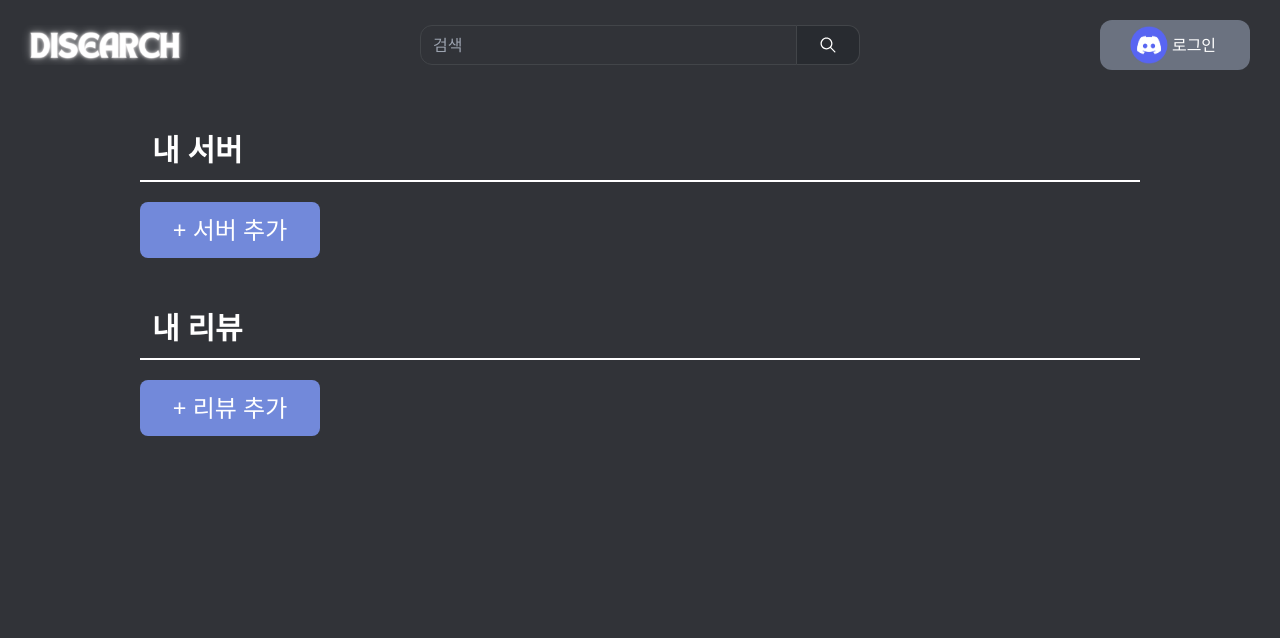
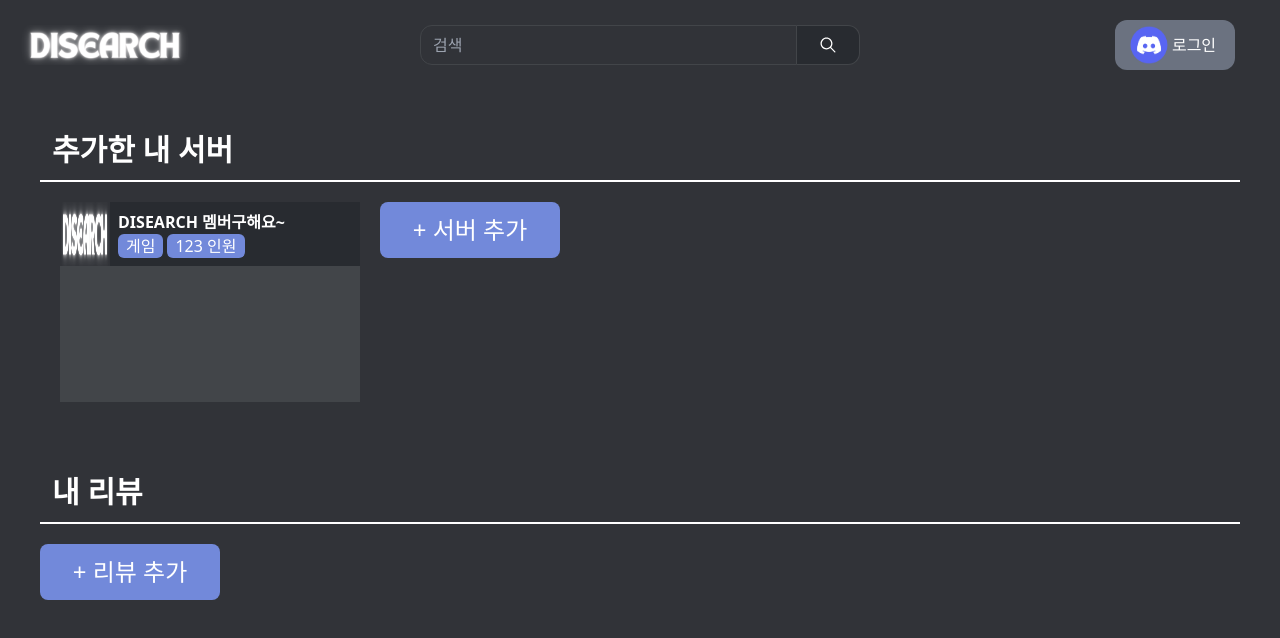
Before and after one commit to lbw3973/DISEARCH-FRONT-END, a React (Vite) app: page /mypage in a window 1280 px wide. Shown: the top 638 px of the page. Built offline with nearby package versions, Linux system fonts and the light colour scheme.

Commit message:
feat: 마이페이지 디자인

```diff
--- /dev/null
+++ b/src/components/CreateForm/index.tsx
@@ -0,0 +1,47 @@
+import { useState } from "react";
+import { FaCaretDown } from "react-icons/fa";
+import { FaCaretUp } from "react-icons/fa";
+const list = ["이승용", "이병욱", "김세진", "이승용", "이병욱", "김세진"];
+
+const CreateForm = () => {
+  const [isClicked, setIsCliked] = useState(false);
+  return (
+    <div className="w-[800px] h-[800px] bg-gray-400">
+      <div className="flex">
+        <div className="w-[100px] h-[100px]">
+          <img src="" alt="서버이미지" />
+        </div>
+        <div className="relative w-full bg-gray-900 flex items-center">
+          <div className="w-[340px] h-[52px] px-3 m-3 bg-[#333740] rounded-2xl border border-solid border-gray-400 focus-within:ring-2 focus-within:ring-[#2c62f6] transition-all duration-400">
+            <button
+              onClick={() => setIsCliked(!isClicked)}
+              className="text-[#b1b8ca] flex items-center justify-between w-full h-full z-30"
+            >
+              <div className="flex gap-2">
+                <img src="/discord.png" alt="" className="w-[30px] h-[24px] " />
+                <h1>채널선택</h1>
+              </div>
+              {isClicked ? <FaCaretUp /> : <FaCaretDown />}
+            </button>
+          </div>
+          <div
+            className={`absolute top-[84px] left-3 w-[340px] h-[208px] bg-[#333740] rounded-2xl p-3 transition-all duration-500 overflow-hidden   ${isClicked ? "opacity-100 h-[208px]" : "opacity-0 h-0"}`}
+          >
+            <ul className={`overscroll-none h-[208px]`}>
+              {list.map((name, index) => (
+                <li
+                  key={index}
+                  className={`w[340px] h-[52px] scale-y-100 transition-all duration-500 leading-[52px] hover:bg-white  ${isClicked ? "h-52px" : "h-0"}`}
+                >
+                  {name}
+                </li>
+              ))}
+            </ul>
+          </div>
+        </div>
+      </div>
+    </div>
+  );
+};
+
+export default CreateForm;
--- a/src/components/Header/index.tsx
+++ b/src/components/Header/index.tsx
@@ -25,7 +25,7 @@
           </div>
         </form>
         <div className="w-[170px]  flex items-center justify-center">
-          <button className="bg-gray-500 w-[150px] flex justify-center rounded-xl">
+          <button className="bg-gray-500 w-[120px] flex justify-center rounded-xl">
             <img src="/discord.png" alt="discord" className="w-[70px] -ml-5" />
             <span className="text-center h-[50px] leading-[50px] -ml-3">로그인</span>
           </button>
--- a/src/components/MypageList/index.tsx
+++ b/src/components/MypageList/index.tsx
@@ -1,13 +1,30 @@
 import React from "react";
+import { NavLink } from "react-router-dom";
 
 const MypageList = () => {
   return (
-    <div className="w-[1000px] flex flex-col gap-10">
+    <div className="w-[1200px] flex flex-col gap-10">
       <div>
         <div className="border-b-2 border-solid ">
-          <h1 className="text-3xl font-bold p-3">내 서버</h1>
+          <h1 className="text-3xl font-bold p-3">추가한 내 서버</h1>
         </div>
-        <button className="w-[180px] h-14 bg-[#7289da] rounded-lg text-2xl mt-5">+ 서버 추가</button>
+        <div className="flex ">
+          <div className="w-[300px] h-[200px] bg-[#424549] text-black m-5">
+            <div className="flex bg-[#282b30]">
+              <img src="/logo.png" alt="채널이미지" className="w-[50px]" />
+              <div className="flex flex-col text-white p-2">
+                <h1 className="font-bold ">DISEARCH 멤버구해요~</h1>
+                <div className="flex border ">
+                  <h2 className="bg-[#7289da] rounded-md px-2 mr-1">게임</h2>
+                  <h2 className="bg-[#7289da] rounded-md px-2">123 인원</h2>
+                </div>
+              </div>
+            </div>
+          </div>
+          <button className="w-[180px] h-14 bg-[#7289da] rounded-lg text-2xl mt-5">
+            <NavLink to={"/new"}>+ 서버 추가</NavLink>
+          </button>
+        </div>
       </div>
 
       <div>
--- a/src/pages/Create/index.tsx
+++ b/src/pages/Create/index.tsx
@@ -1,7 +1,12 @@
+import CreateForm from "@/components/CreateForm";
 import React from "react";
 
 const Create = () => {
-  return <div>Create</div>;
+  return (
+    <div className="flex items-center justify-center">
+      <CreateForm />
+    </div>
+  );
 };
 
 export default Create;
--- a/src/pages/Mypage/index.tsx
+++ b/src/pages/Mypage/index.tsx
@@ -1,5 +1,6 @@
 import MypageList from "@/components/MypageList";
 import React from "react";
+import { Outlet } from "react-router-dom";
 
 const Mypage = () => {
   return (
--- a/src/routes/Router.tsx
+++ b/src/routes/Router.tsx
@@ -11,7 +11,7 @@
       <Routes>
         <Route element={<Layout />}>
           <Route path="/" element={<Home />} />
-          <Route path="/new" element={<Create />} />
+          <Route path="new" element={<Create />} />
           <Route path="/mypage" element={<Mypage />} />
           <Route path="/*" element={<NotFound />} />
         </Route>
```
